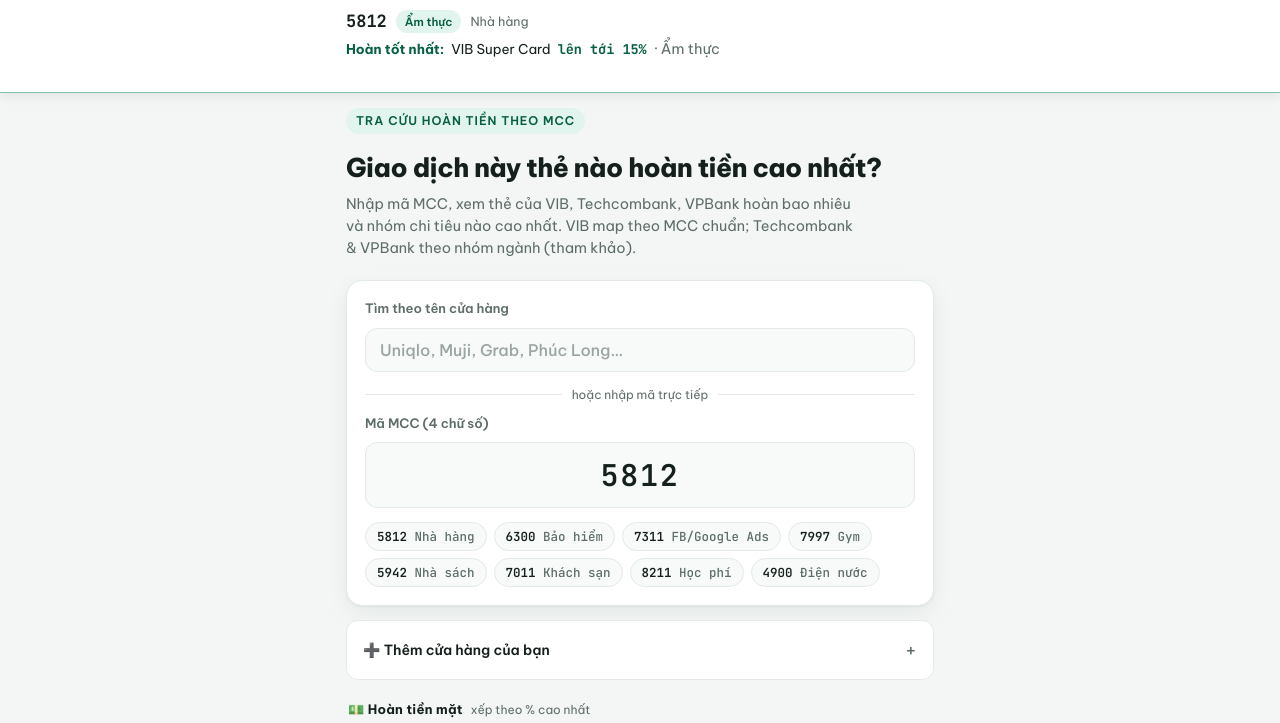
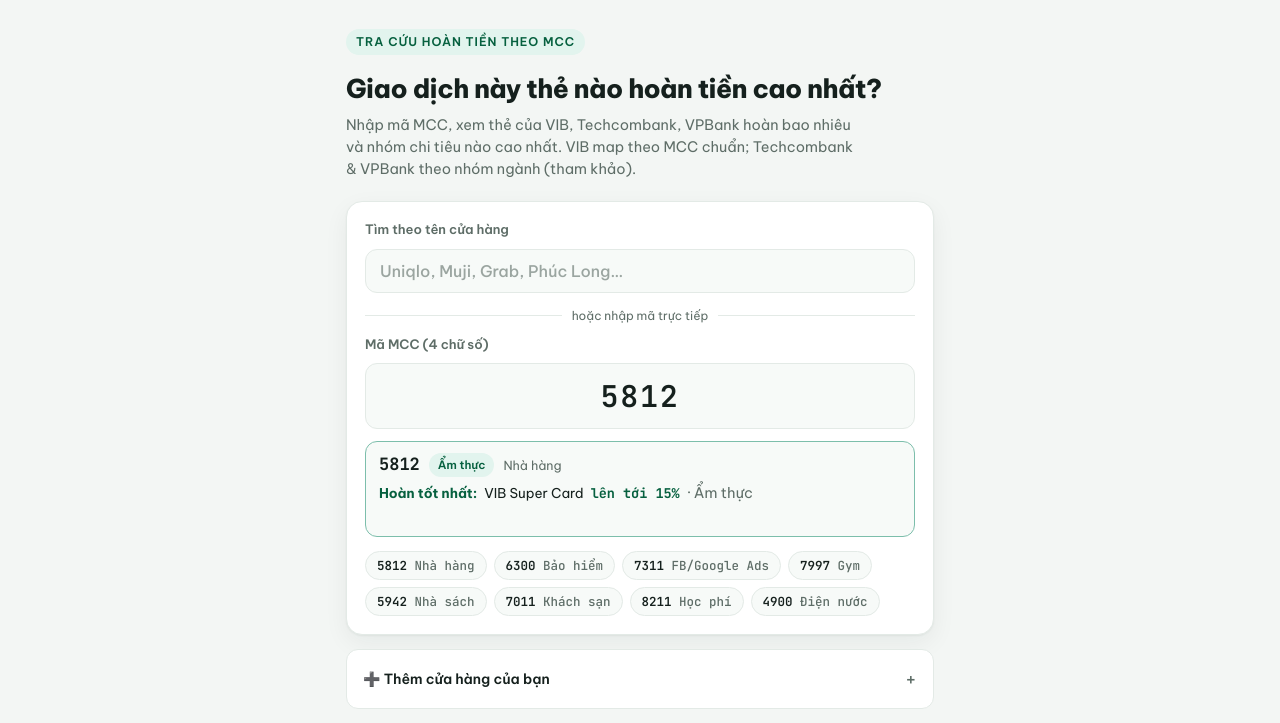
Before and after one commit to Quanbattousai/MCC-Cashback-lookup, a plain HTML site: page index.html in a window 1280 px wide. Shown: the top 723 px of the page. Drawn offline with Linux system fonts and the light colour scheme.

Commit message:
Add files via upload

```diff
--- a/index.html
+++ b/index.html
@@ -157,11 +157,8 @@
   .uchip b{font-family:var(--mono);color:var(--muted);font-weight:500}
   .uchip button{border:none;background:none;color:var(--muted);cursor:pointer;font-size:16px;line-height:1;padding:0 3px}
   .uchip button:hover{color:var(--bad)}
-  .summary{position:fixed;top:env(safe-area-inset-top,0px);left:0;right:0;z-index:50;
-    background:var(--surface);border-bottom:1.5px solid color-mix(in srgb,var(--accent) 45%,var(--line));
-    box-shadow:0 2px 12px rgba(20,32,29,.10)}
-  .summary-inner{max-width:620px;margin:0 auto;display:flex;flex-direction:column;gap:5px;padding-block:10px;
-    padding-left:max(16px,env(safe-area-inset-left,0px));padding-right:max(16px,env(safe-area-inset-right,0px))}
+  .summary{margin-top:12px;background:var(--surface-2);border:1.5px solid color-mix(in srgb,var(--accent) 48%,var(--line));border-radius:12px}
+  .summary-inner{display:flex;flex-direction:column;gap:5px;padding:11px 13px}
   .summary .s1{display:flex;align-items:center;gap:9px;flex-wrap:wrap}
   .summary .scode{font-family:var(--mono);font-weight:700;font-size:17px;line-height:1}
   .summary .sname{font-size:12.5px;color:var(--muted);min-width:0;overflow:hidden;text-overflow:ellipsis;white-space:nowrap}
@@ -169,7 +166,7 @@
   .summary .sbest .lead{font-weight:700;color:var(--accent-ink)}
   .summary .sbest .rate{font-family:var(--mono);font-weight:700;color:var(--accent-ink)}
   .summary .sbest .sub{color:var(--muted)}
-  .summary.excl{border-bottom-color:color-mix(in srgb,var(--bad) 48%,var(--line))}
+  .summary.excl{border-color:color-mix(in srgb,var(--bad) 48%,var(--line))}
   .summary.excl .sbest .lead{color:var(--bad)}
   .foot{font-size:12px;color:var(--muted);line-height:1.6;text-align:center;margin-top:4px}
   .empty{padding:26px 18px;text-align:center;color:var(--muted);font-size:14px;
@@ -193,10 +190,9 @@
     <div class="orline"><span>hoặc nhập mã trực tiếp</span></div>
     <label for="mcc">Mã MCC (4 chữ số)</label>
     <input id="mcc" inputmode="numeric" maxlength="4" placeholder="5812" autocomplete="off" aria-label="Mã MCC">
+    <div class="summary" id="summary" hidden></div>
     <div class="chips" id="chips"></div>
   </div>
-
-  <div class="summary" id="summary" hidden></div>
 
   <details class="learn" id="addbox" style="margin-top:14px">
     <summary>➕ Thêm cửa hàng của bạn</summary>
@@ -540,10 +536,7 @@ function chipRow(){
   c.querySelectorAll(".chip").forEach(b=>b.onclick=()=>setMCC(b.dataset.m));
 }
 // Chừa khoảng trống trên cùng đúng bằng chiều cao thanh cố định
-function reflowSummary(){
-  const w=document.querySelector(".wrap"), s=document.getElementById("summary");
-  if(w) w.style.paddingTop = (s && !s.hidden) ? (s.offsetHeight+14)+"px" : "";
-}
+function reflowSummary(){ /* khung kết quả nằm ngay dưới ô nhập, không cần chừa khoảng trống trên cùng */ }
 function setMCC(v){activeStore=null;const s=document.getElementById("store");if(s)s.value="";document.getElementById("mcc").value=String(v).padStart(4,"0");render();}
 function applyStore(s){activeStore=s;document.getElementById("mcc").value=String(s.m).padStart(4,"0");render();}
 
```
